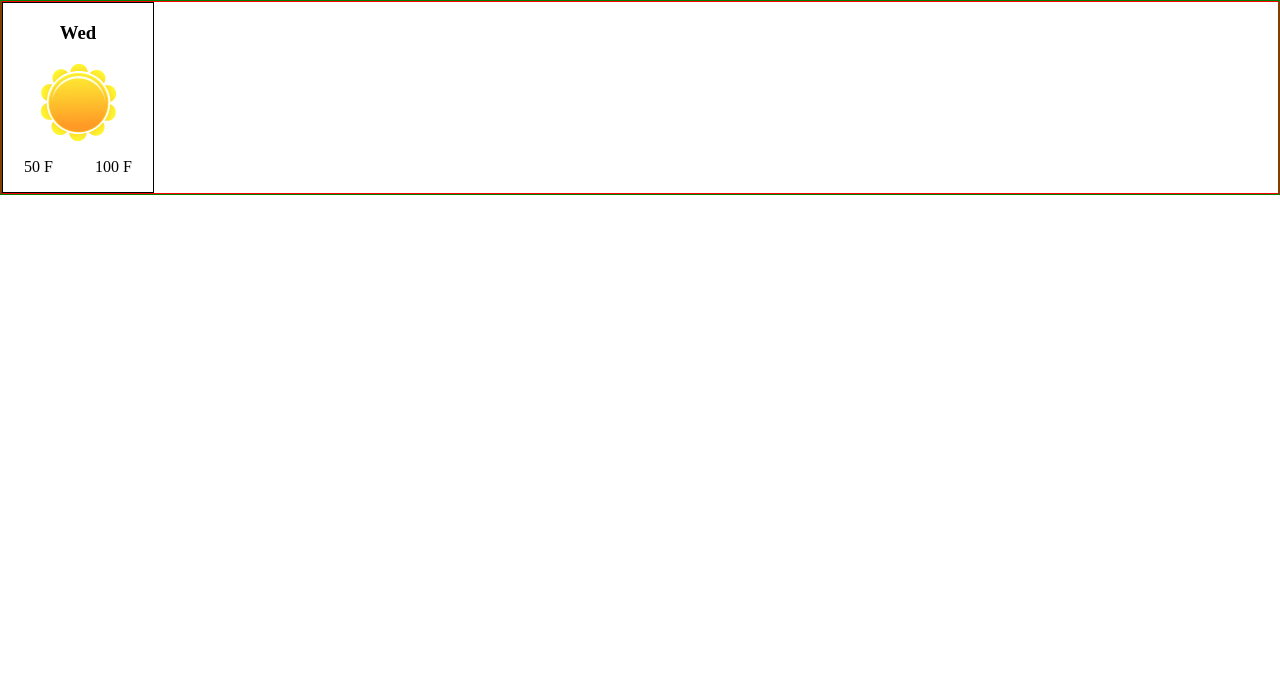
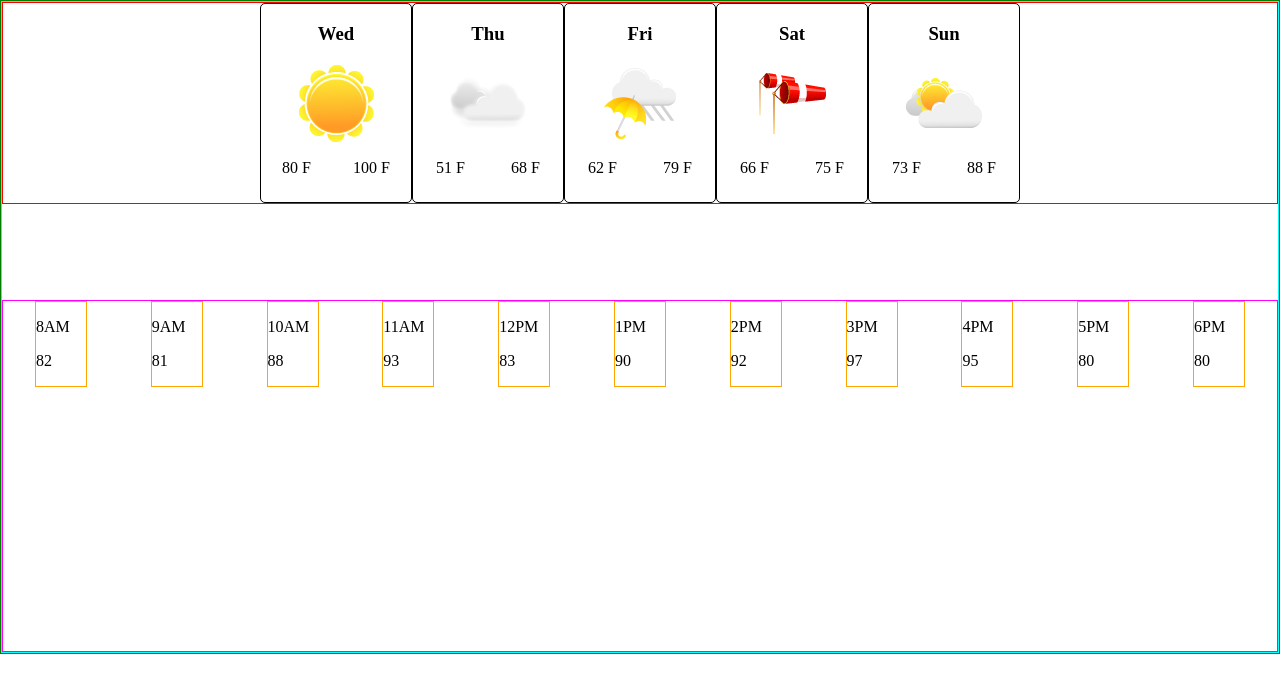
Before and after one commit to ctiller15/Weather_App, a React app: page / in a window 1280 px wide. Built offline with nearby package versions, Linux system fonts and the light colour scheme.

Commit message:
add in hourly sample data and output to bottom of screen

```diff
--- a/src/data/weather_sample_data.js
+++ b/src/data/weather_sample_data.js
@@ -2,8 +2,262 @@ var WeatherData = [
 	{
 		day: "Wed",
 		weatherIcon: "clear.png",
-		lowTemp: "50",
-		highTemp: "100"
+		lowTemp: "80",
+		highTemp: "100",
+		hourly: [
+			{
+				time: "8AM",
+				temp: "82"
+			},
+			{
+				time: "9AM",
+				temp: "81"
+			},
+			{
+				time: "10AM",
+				temp: "88"
+			},
+			{
+				time: "11AM",
+				temp: "93"
+			},
+			{
+				time: "12PM",
+				temp: "83"
+			},
+			{
+				time: "1PM",
+				temp: "90"
+			},
+			{
+				time: "2PM",
+				temp: "92"
+			},
+			{
+				time: "3PM",
+				temp: "97"
+			},
+			{
+				time: "4PM",
+				temp: "95"
+			},
+			{
+				time: "5PM",
+				temp: "80"
+			},
+			{
+				time: "6PM",
+				temp: "80"
+			},
+		],
+	},
+	{
+		day: "Thu",
+		weatherIcon: "fog.png",
+		lowTemp: "51",
+		highTemp: "68",
+		hourly: [
+			{
+				time: "8AM",
+				temp: "82"
+			},
+			{
+				time: "9AM",
+				temp: "81"
+			},
+			{
+				time: "10AM",
+				temp: "88"
+			},
+			{
+				time: "11AM",
+				temp: "93"
+			},
+			{
+				time: "12PM",
+				temp: "83"
+			},
+			{
+				time: "1PM",
+				temp: "90"
+			},
+			{
+				time: "2PM",
+				temp: "92"
+			},
+			{
+				time: "3PM",
+				temp: "97"
+			},
+			{
+				time: "4PM",
+				temp: "95"
+			},
+			{
+				time: "5PM",
+				temp: "80"
+			},
+			{
+				time: "6PM",
+				temp: "80"
+			},
+		],
+	},
+	{
+		day: "Fri",
+		weatherIcon: "rain01.png",
+		lowTemp: "62",
+		highTemp: "79",
+		hourly: [
+			{
+				time: "8AM",
+				temp: "82"
+			},
+			{
+				time: "9AM",
+				temp: "81"
+			},
+			{
+				time: "10AM",
+				temp: "88"
+			},
+			{
+				time: "11AM",
+				temp: "93"
+			},
+			{
+				time: "12PM",
+				temp: "83"
+			},
+			{
+				time: "1PM",
+				temp: "90"
+			},
+			{
+				time: "2PM",
+				temp: "92"
+			},
+			{
+				time: "3PM",
+				temp: "97"
+			},
+			{
+				time: "4PM",
+				temp: "95"
+			},
+			{
+				time: "5PM",
+				temp: "80"
+			},
+			{
+				time: "6PM",
+				temp: "80"
+			},
+		],
+	},
+	{
+		day: "Sat",
+		weatherIcon: "windy.png",
+		lowTemp: "66",
+		highTemp: "75",
+		hourly: [
+			{
+				time: "8AM",
+				temp: "82"
+			},
+			{
+				time: "9AM",
+				temp: "81"
+			},
+			{
+				time: "10AM",
+				temp: "88"
+			},
+			{
+				time: "11AM",
+				temp: "93"
+			},
+			{
+				time: "12PM",
+				temp: "83"
+			},
+			{
+				time: "1PM",
+				temp: "90"
+			},
+			{
+				time: "2PM",
+				temp: "92"
+			},
+			{
+				time: "3PM",
+				temp: "97"
+			},
+			{
+				time: "4PM",
+				temp: "95"
+			},
+			{
+				time: "5PM",
+				temp: "80"
+			},
+			{
+				time: "6PM",
+				temp: "80"
+			},
+		],
+	},
+	{
+		day: "Sun",
+		weatherIcon: "partlysunny.png",
+		lowTemp: "73",
+		highTemp: "88",
+		hourly: [
+			{
+				time: "8AM",
+				temp: "82"
+			},
+			{
+				time: "9AM",
+				temp: "81"
+			},
+			{
+				time: "10AM",
+				temp: "88"
+			},
+			{
+				time: "11AM",
+				temp: "93"
+			},
+			{
+				time: "12PM",
+				temp: "83"
+			},
+			{
+				time: "1PM",
+				temp: "90"
+			},
+			{
+				time: "2PM",
+				temp: "92"
+			},
+			{
+				time: "3PM",
+				temp: "97"
+			},
+			{
+				time: "4PM",
+				temp: "95"
+			},
+			{
+				time: "5PM",
+				temp: "80"
+			},
+			{
+				time: "6PM",
+				temp: "80"
+			},
+		],
 	}
 ];
 
--- /dev/null
+++ b/src/hourlyForecast.js
@@ -0,0 +1,21 @@
+import React from 'react';
+
+function HourlyForecast(props) {
+
+	const listItems = props.forecast.map((item, i) => {
+		return(
+			<div key={i} className="hourly-snapshot">
+				<p>{item.time}</p>
+				<p>{item.temp}</p>
+			</div>
+		);
+	});
+
+	return(
+		<div className="hourly-data">
+			{listItems}
+		</div>
+	);
+}
+
+export default HourlyForecast;
--- a/src/index.css
+++ b/src/index.css
@@ -7,11 +7,25 @@ body{
 	border: 1px solid green;
 }
 
+.container{
+	display: flex;
+	height: 650px;
+	flex-direction: column;
+	justify-content: space-between;
+	flex-grow: 1;
+	border: 1px solid cyan;
+}
+
 .weather-cards-group{
 	display: flex;
-	flex-basis: 500px;
-	flex-grow: 1;
+	justify-content: center;
+	flex-basis: 200px;
 	border: 1px solid red;
+}
+
+.hourly{
+	flex-basis: 350px;
+	border: 1px solid magenta;
 }
 
 .weather-card{
@@ -20,6 +34,7 @@ body{
 	flex-direction: column;
 	align-items: stretch;
 	border: 1px solid black;
+	border-radius: 5px;
 }
 
 .day{
@@ -36,3 +51,13 @@ body{
 	display: flex;
 	justify-content: space-around;
 }
+
+.hourly-data{
+	display: flex;
+	justify-content: space-around;
+}
+
+.hourly-snapshot{
+	border: 1px solid orange;
+	flex-basis: 50px;
+}
--- a/src/index.js
+++ b/src/index.js
@@ -8,9 +8,16 @@ import WeatherData from './data/weather_sample_data.js';
 
 // Individual components
 import WeatherCard from './weatherCard.js';
+import HourlyForecast from './hourlyForecast.js';
 
 
 class WeatherApp extends React.Component {
+	constructor(props){
+		super(props);
+		this.state = {
+			hourly: WeatherData[0].hourly
+		}
+	}
 	handleData() {
 		return WeatherData.map((item, i) => {
 			return <WeatherCard
@@ -20,12 +27,15 @@ class WeatherApp extends React.Component {
 		});
 	}
 
-
-
 	render() {
 		return (
-			<div className="weather-cards-group">
-				{this.handleData()}
+			<div className="container">
+				<div className="weather-cards-group">
+					{this.handleData()}
+				</div>
+				<div className="hourly">
+					<HourlyForecast forecast={this.state.hourly}/>
+				</div>
 			</div>
 		);
 	}
```
